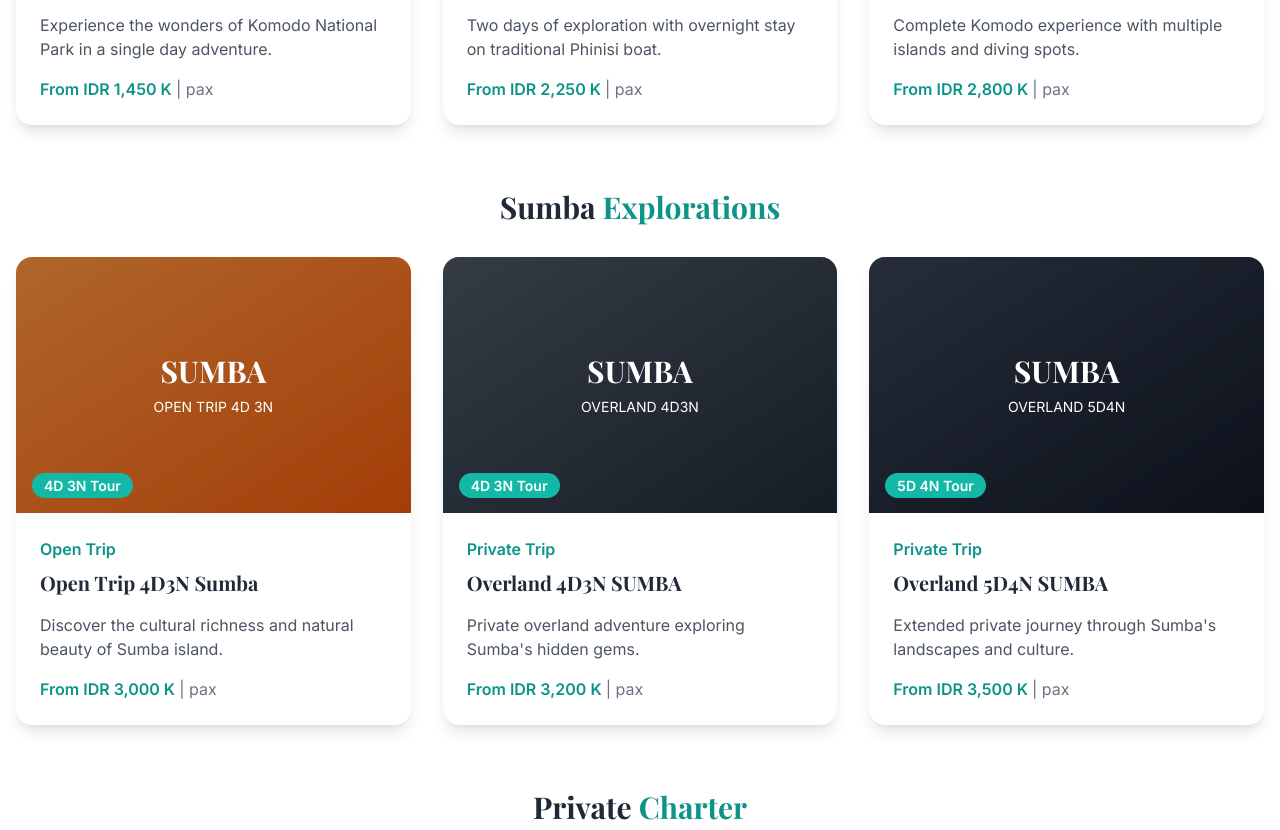
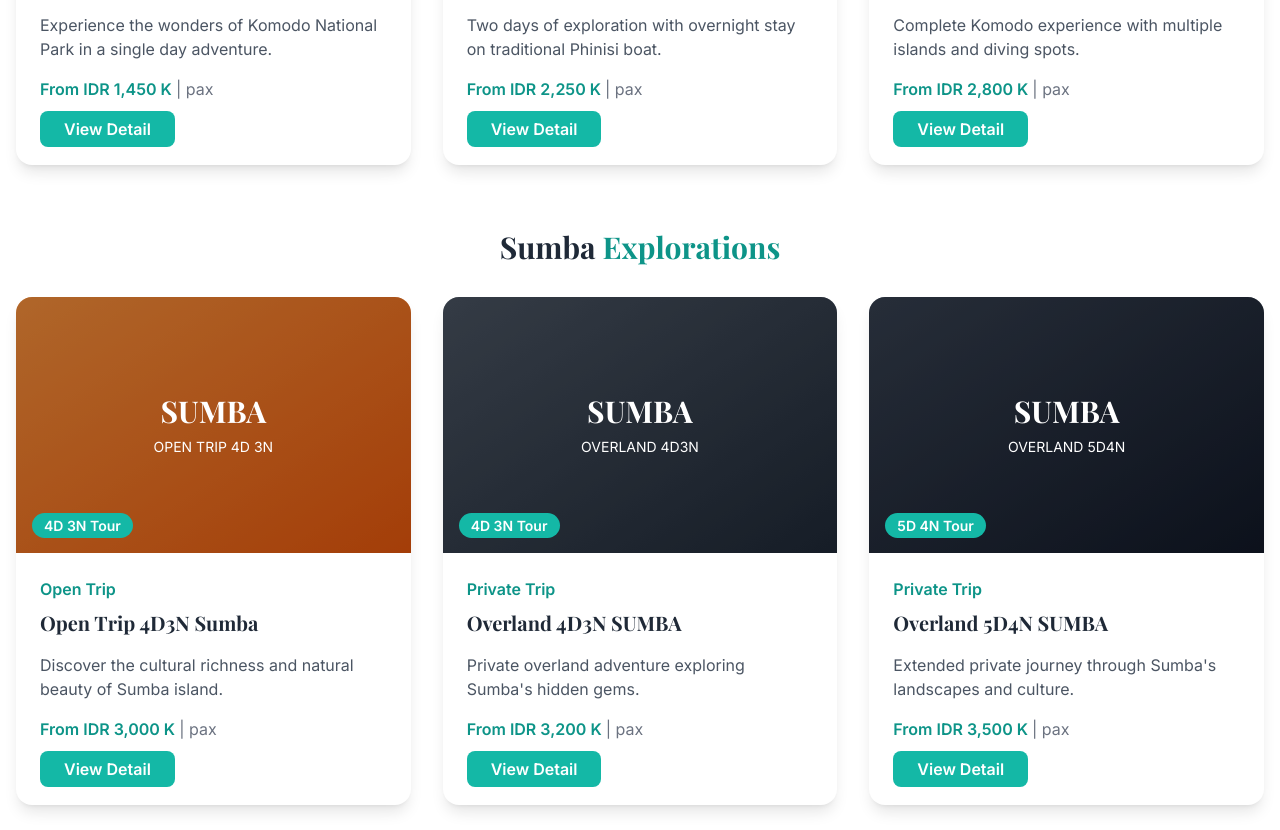
Before and after one commit to souiyjpg/eastiopia-sailing-tours, a plain HTML site: page Tour-Package.html in a window 1280 px wide. Shown: the part 1427-2257 px from the top of the page. Drawn offline with nearby package versions, Linux system fonts and the light colour scheme.

Commit message:
Add Tour-Package.html 1753502412548

```diff
--- a/Tour-Package.html
+++ b/Tour-Package.html
@@ -152,6 +152,11 @@
                             <h4 class="text-xl font-bold font-playfair text-gray-800 mb-4">Open Trip Sailing Komodo 1 Day</h4>
                             <p class="text-gray-600 mb-4">Experience the wonders of Komodo National Park in a single day adventure.</p>
                             <p class="text-teal-600 font-semibold" aria-label="Price from 1,450,000 Indonesian Rupiah per person">From IDR 1,450 K <span class="text-gray-500 font-normal">| pax</span></p>
+                            <div class="mt-4">
+                                <a href="#" class="bg-teal-500 hover:bg-teal-600 text-white px-6 py-2 rounded-lg font-semibold transition-colors" aria-label="View details for Open Trip Sailing Komodo 1 Day">
+                                    View Detail
+                                </a>
+                            </div>
                         </div>
                     </article>
 
@@ -167,6 +172,11 @@
                             <h4 class="text-xl font-bold font-playfair text-gray-800 mb-4">Open Trip 2D 1N Sailing Journey</h4>
                             <p class="text-gray-600 mb-4">Two days of exploration with overnight stay on traditional Phinisi boat.</p>
                             <p class="text-teal-600 font-semibold" aria-label="Price from 2,250,000 Indonesian Rupiah per person">From IDR 2,250 K <span class="text-gray-500 font-normal">| pax</span></p>
+                            <div class="mt-4">
+                                <a href="#" class="bg-teal-500 hover:bg-teal-600 text-white px-6 py-2 rounded-lg font-semibold transition-colors" aria-label="View details for Open Trip 2D 1N Sailing Journey">
+                                    View Detail
+                                </a>
+                            </div>
                         </div>
                     </article>
 
@@ -182,6 +192,11 @@
                             <h4 class="text-xl font-bold font-playfair text-gray-800 mb-4">Open Trip 3D 2N Sailing Journey</h4>
                             <p class="text-gray-600 mb-4">Complete Komodo experience with multiple islands and diving spots.</p>
                             <p class="text-teal-600 font-semibold" aria-label="Price from 2,800,000 Indonesian Rupiah per person">From IDR 2,800 K <span class="text-gray-500 font-normal">| pax</span></p>
+                            <div class="mt-4">
+                                <a href="#" class="bg-teal-500 hover:bg-teal-600 text-white px-6 py-2 rounded-lg font-semibold transition-colors" aria-label="View details for Open Trip 3D 2N Sailing Journey">
+                                    View Detail
+                                </a>
+                            </div>
                         </div>
                     </article>
                 </div>
@@ -209,6 +224,11 @@
                             <h4 class="text-xl font-bold font-playfair text-gray-800 mb-4">Open Trip 4D3N Sumba</h4>
                             <p class="text-gray-600 mb-4">Discover the cultural richness and natural beauty of Sumba island.</p>
                             <p class="text-teal-600 font-semibold" aria-label="Price from 3,000,000 Indonesian Rupiah per person">From IDR 3,000 K <span class="text-gray-500 font-normal">| pax</span></p>
+                            <div class="mt-4">
+                                <a href="#" class="bg-teal-500 hover:bg-teal-600 text-white px-6 py-2 rounded-lg font-semibold transition-colors" aria-label="View details for Open Trip 4D3N Sumba">
+                                    View Detail
+                                </a>
+                            </div>
                         </div>
                     </article>
 
@@ -230,6 +250,11 @@
                             <h4 class="text-xl font-bold font-playfair text-gray-800 mb-4">Overland 4D3N SUMBA</h4>
                             <p class="text-gray-600 mb-4">Private overland adventure exploring Sumba's hidden gems.</p>
                             <p class="text-teal-600 font-semibold" aria-label="Price from 3,200,000 Indonesian Rupiah per person">From IDR 3,200 K <span class="text-gray-500 font-normal">| pax</span></p>
+                            <div class="mt-4">
+                                <a href="#" class="bg-teal-500 hover:bg-teal-600 text-white px-6 py-2 rounded-lg font-semibold transition-colors" aria-label="View details for Overland 4D3N SUMBA">
+                                    View Detail
+                                </a>
+                            </div>
                         </div>
                     </article>
 
@@ -251,6 +276,11 @@
                             <h4 class="text-xl font-bold font-playfair text-gray-800 mb-4">Overland 5D4N SUMBA</h4>
                             <p class="text-gray-600 mb-4">Extended private journey through Sumba's landscapes and culture.</p>
                             <p class="text-teal-600 font-semibold" aria-label="Price from 3,500,000 Indonesian Rupiah per person">From IDR 3,500 K <span class="text-gray-500 font-normal">| pax</span></p>
+                            <div class="mt-4">
+                                <a href="#" class="bg-teal-500 hover:bg-teal-600 text-white px-6 py-2 rounded-lg font-semibold transition-colors" aria-label="View details for Overland 5D4N SUMBA">
+                                    View Detail
+                                </a>
+                            </div>
                         </div>
                     </article>
                 </div>
@@ -272,6 +302,11 @@
                             <h4 class="text-xl font-bold font-playfair text-gray-800 mb-4">Private Charter Standard Phinisi</h4>
                             <p class="text-gray-600 mb-4">Exclusive charter of our standard Phinisi boat for your group.</p>
                             <p class="text-teal-600 font-semibold" aria-label="Price from 19,250,000 Indonesian Rupiah">From IDR 19,250 K</p>
+                            <div class="mt-4">
+                                <a href="#" class="bg-teal-500 hover:bg-teal-600 text-white px-6 py-2 rounded-lg font-semibold transition-colors" aria-label="View details for Private Charter Standard Phinisi">
+                                    View Detail
+                                </a>
+                            </div>
                         </div>
                     </article>
 
@@ -287,6 +322,11 @@
                             <h4 class="text-xl font-bold font-playfair text-gray-800 mb-4">Private Charter Medium Phinisi</h4>
                             <p class="text-gray-600 mb-4">Medium-sized Phinisi with enhanced comfort and amenities.</p>
                             <p class="text-teal-600 font-semibold" aria-label="Price from 29,700,000 Indonesian Rupiah">From IDR 29,700 K</p>
+                            <div class="mt-4">
+                                <a href="#" class="bg-teal-500 hover:bg-teal-600 text-white px-6 py-2 rounded-lg font-semibold transition-colors" aria-label="View details for Private Charter Medium Phinisi">
+                                    View Detail
+                                </a>
+                            </div>
                         </div>
                     </article>
 
@@ -302,6 +342,11 @@
                             <h4 class="text-xl font-bold font-playfair text-gray-800 mb-4">Private Charter Superior Phinisi</h4>
                             <p class="text-gray-600 mb-4">Luxury Phinisi experience with premium facilities and service.</p>
                             <p class="text-teal-600 font-semibold" aria-label="Price from 37,400,000 Indonesian Rupiah">From IDR 37,400 K</p>
+                            <div class="mt-4">
+                                <a href="#" class="bg-teal-500 hover:bg-teal-600 text-white px-6 py-2 rounded-lg font-semibold transition-colors" aria-label="View details for Private Charter Superior Phinisi">
+                                    View Detail
+                                </a>
+                            </div>
                         </div>
                     </article>
                 </div>
```
